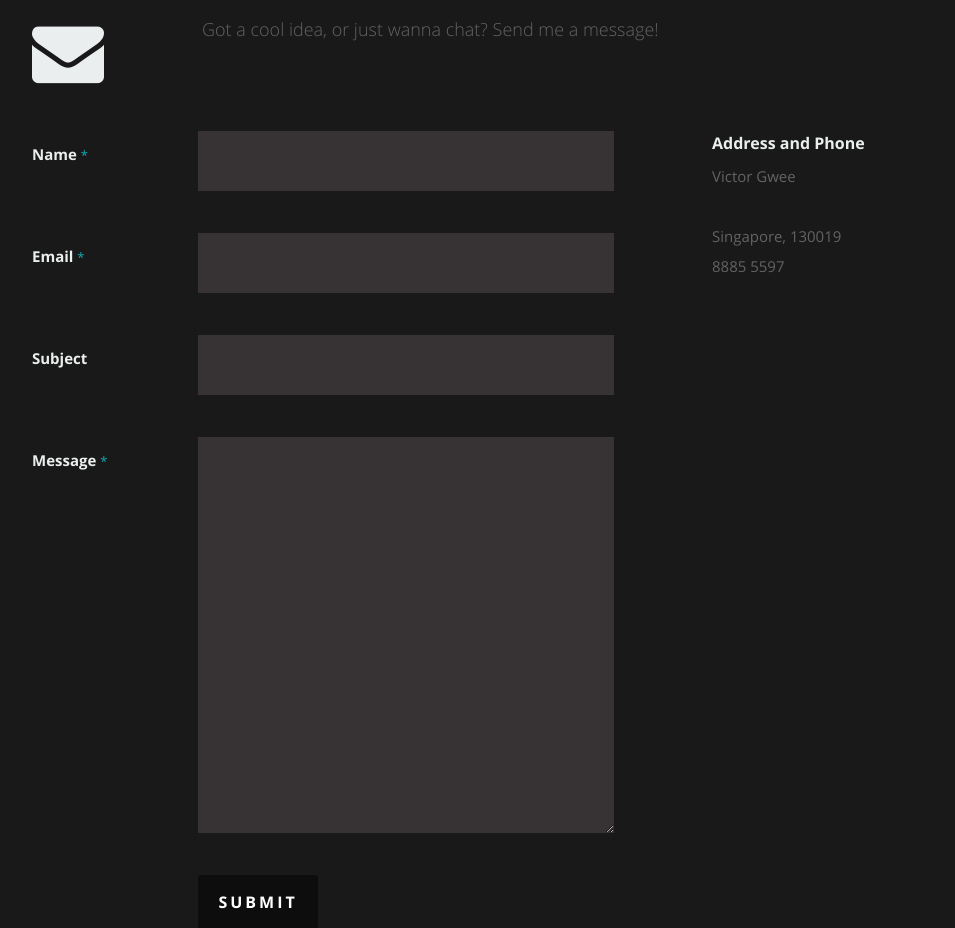
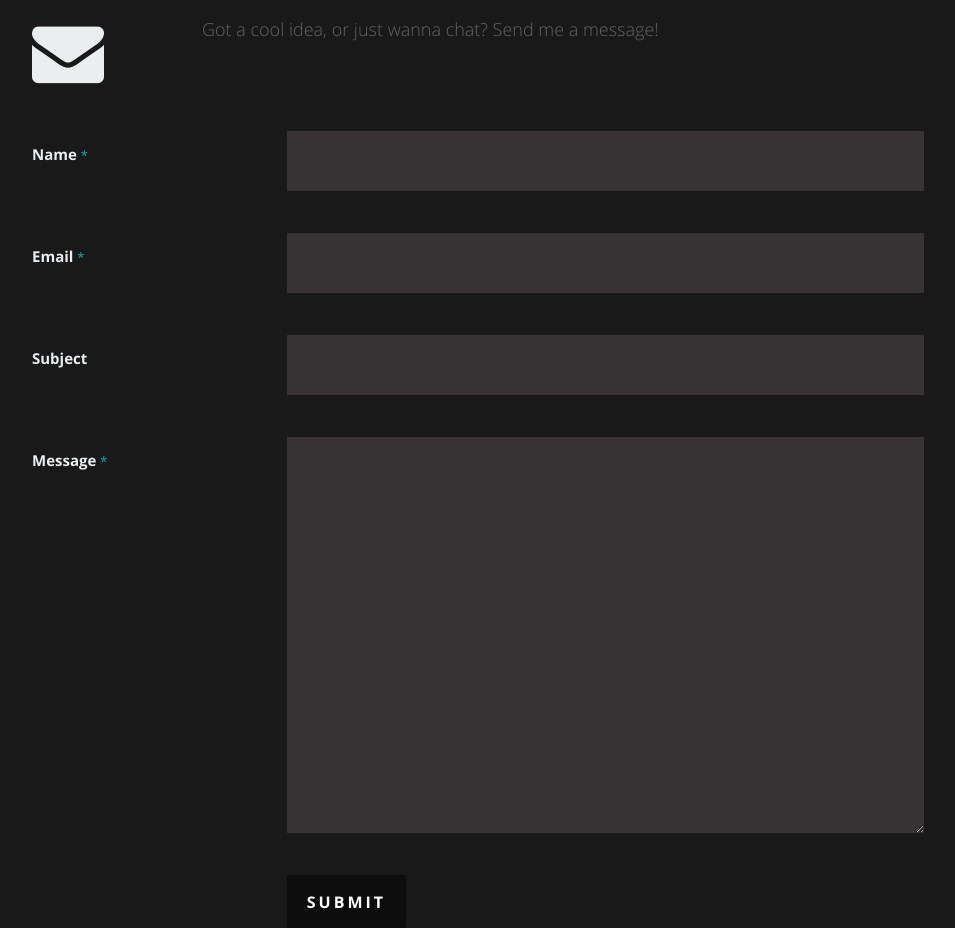
Before and after one commit to vicgwee/react-app-resume, a React (Create React App) app: page / in a window 1280 px wide. Shown: the part 3400-4328 px from the top of the page, without its empty margins (118-1073 px from the left). Built offline with nearby package versions, Linux system fonts and the light colour scheme.

Commit message:
edit contact info

```diff
--- a/src/Components/Contact.js
+++ b/src/Components/Contact.js
@@ -4,13 +4,6 @@ class Contact extends Component {
   render() {
 
     if(this.props.data){
-      var name = this.props.data.name;
-      var street = this.props.data.address.street;
-      var city = this.props.data.address.city;
-      var state = this.props.data.address.state;
-      var zip = this.props.data.address.zip;
-      var phone= this.props.data.phone;
-      var email = this.props.data.email;
       var message = this.props.data.contactmessage;
     }
 
@@ -34,7 +27,7 @@ class Contact extends Component {
          </div>
 
          <div className="row">
-            <div className="eight columns">
+            <div className="twelve columns">
 
                <form action="" method="post" id="contactForm" name="contactForm">
 					<fieldset>
@@ -73,20 +66,6 @@ class Contact extends Component {
                   <i className="fa fa-check"></i>Your message was sent, thank you!<br />
 				   </div>
            </div>
-
-
-            <aside className="four columns footer-widgets">
-               <div className="widget widget_contact">
-
-					   <h4>Address and Phone</h4>
-					   <p className="address">
-						   {name}<br />
-						   {street} <br />
-						   {city}, {state} {zip}<br />
-						   <span>{phone}</span>
-					   </p>
-				   </div>
-            </aside>
       </div>
    </section>
     );
```
